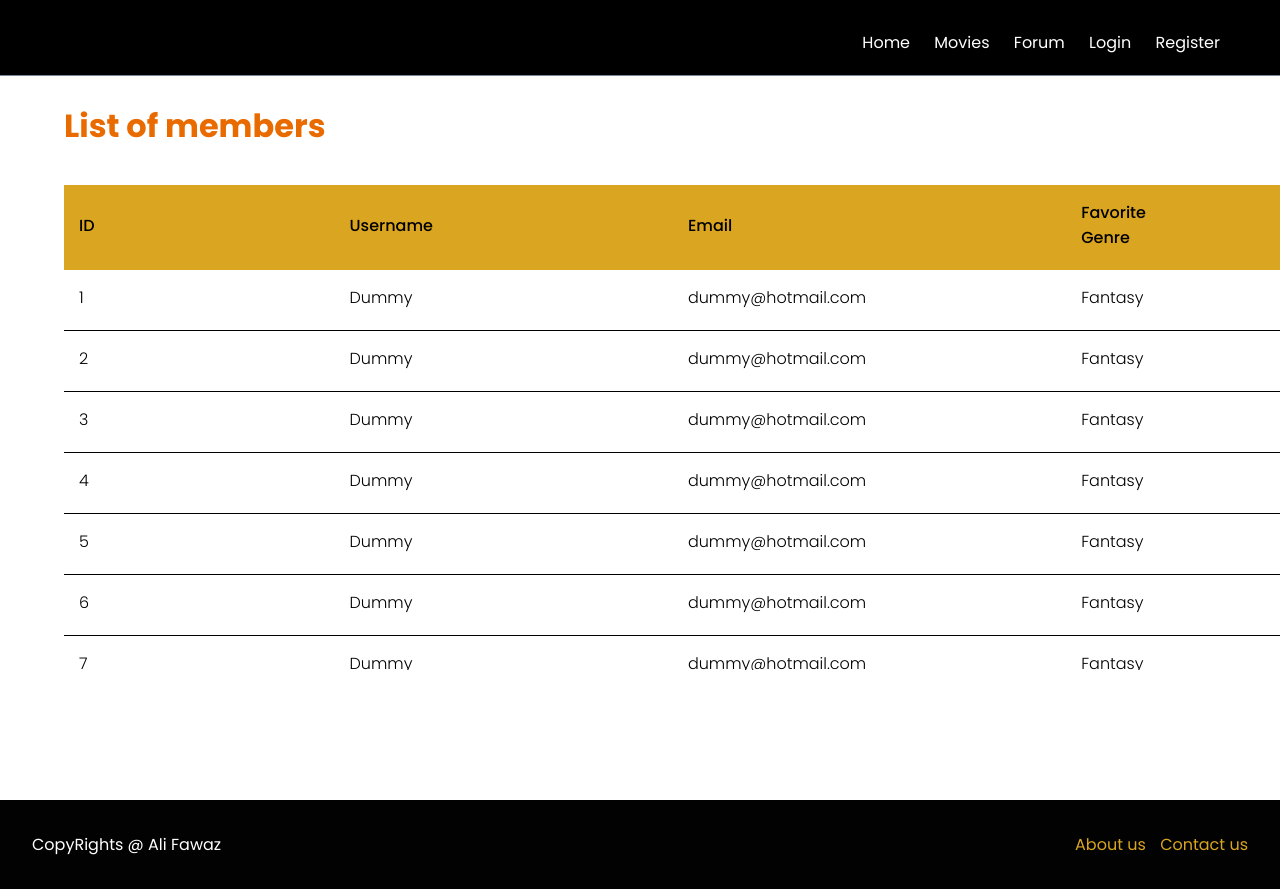
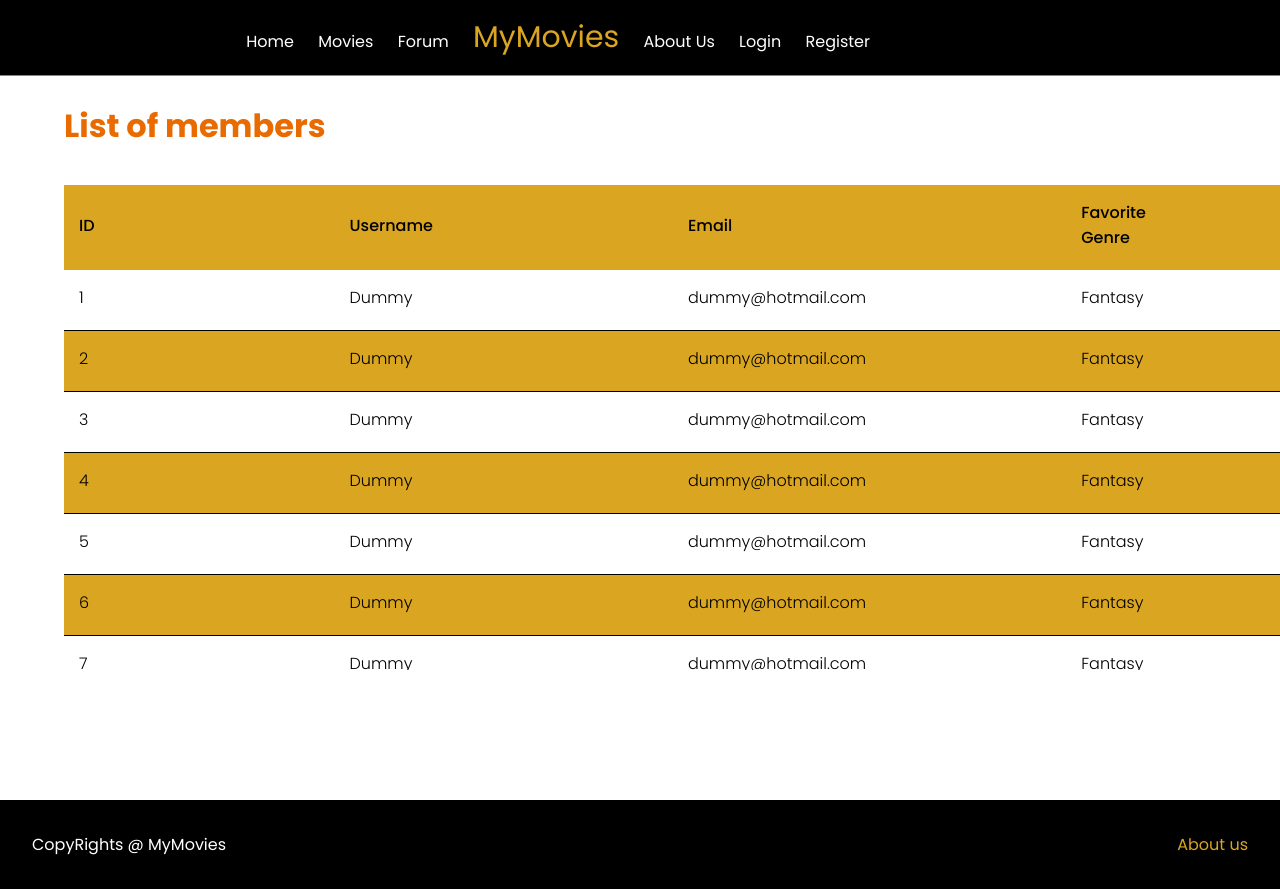
Before and after one commit to alifawaz09/updatedPhase1WebPages, a plain HTML site: page ListOfMembers/listOfMembers.html in a window 1280 px wide. Shown: the top 889 px of the page. Drawn offline with Linux system fonts and the light colour scheme; grey boxes are pictures that could not be loaded; a web font is replaced by a local one.

Commit message:
Add files via upload

```diff
--- a/ListOfMembers/listOfMembers.html
+++ b/ListOfMembers/listOfMembers.html
@@ -11,14 +11,12 @@
   <header>
 
     <div class="container">
-      <div class="logo">
-        <img src="https://mpng.subpng.com/20190218/zse/kisspng-portable-network-graphics-film-vector-graphics-com-movie-ticket-svg-png-icon-free-download-125477-5c6b3dd11a8ac2.8354680615505320491087.jpg" alt="">
-      </div>
-
       <ul class="navigation">
         <li><a href="#">Home</a></li>
         <li><a href="#">Movies</a></li>
         <li><a href="#">Forum</a></li>
+        <li><span class="logo">MyMovies</span></li>
+        <li><a href="#">About Us</a></li>
         <li><a href="#">Login</a></li>
         <li><a href="#">Register</a></li>
       </ul>
@@ -58,11 +56,10 @@
   </header>
 
   <footer class = "footer">
-      <p class = "footertitle">CopyRights @ <span>Ali Fawaz</span>  </p>
+      <p class = "footertitle">CopyRights @ <span>MyMovies</span>  </p>
 
       <div class="footerinfo">
         <a href="#">About us</a>
-        <a href="#">Contact us</a>
       </div>
     </footer>
 
--- a/ListOfMembers/style.css
+++ b/ListOfMembers/style.css
@@ -24,10 +24,17 @@ header{
   border-bottom: 1px solid #778899;
 }
 
+.logo {
+  color: #DAA520;
+  font-size: 30px;
+  padding: 0px 10px 0px 10px;
+}
+
 .navigation{
   float: right;
-  margin-top: 30px;
-  margin-right: 50px;
+  margin-top: 15px;
+  padding-bottom: 15px;
+  margin-right: 400px;
 }
 
 .navigation li{
@@ -100,8 +107,12 @@ td {
   border-bottom: 1px solid #000;
 }
 
+table tr:nth-of-type(odd) {
+  background-color: #DAA520;
+}
+
 .footer{
-  background-color: #020202;
+  background-color: #000;
   color: white;
   display: flex;
   justify-content: space-between;
@@ -113,5 +124,4 @@ td {
 .footerinfo a{
   text-decoration: none;
   color: #DAA520;
-  padding-left: 10px;
 }
```
